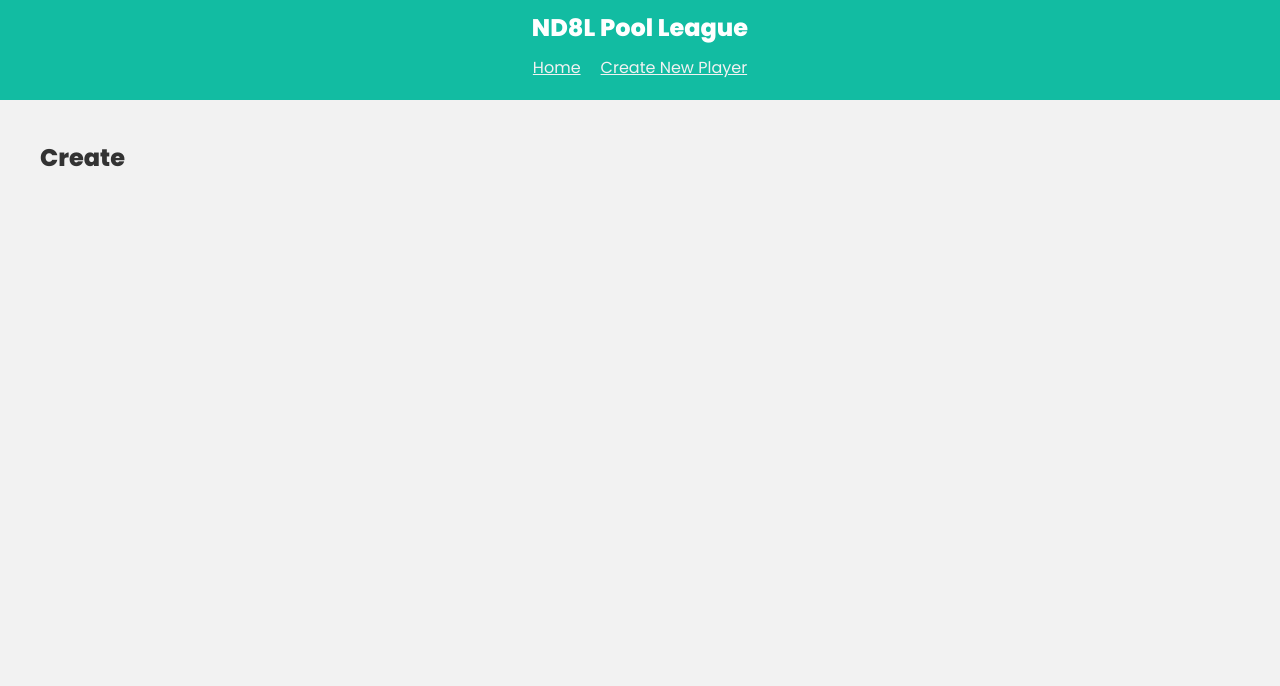
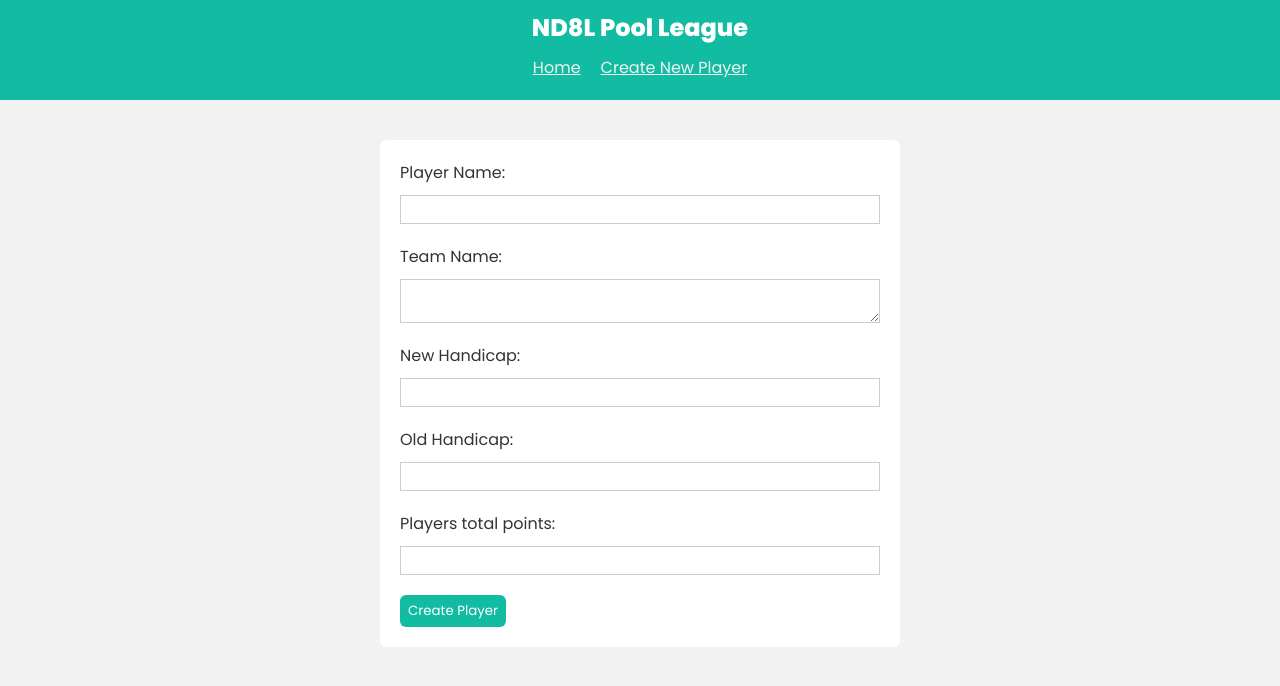
Before and after one commit to paco19692/ND8L_App_2023, a React (Create React App) app: page /create in a window 1280 px wide. Shown: the top 686 px of the page. Built offline with nearby package versions, Linux system fonts and the light colour scheme.

Commit message:
successfully added new record tut 4

```diff
--- a/src/index.css
+++ b/src/index.css
@@ -61,3 +61,29 @@ nav h1 {
   line-height: 0;
   text-align: center;
 }
+
+/* forms */
+form {
+  background: #fff;
+  padding: 20px;
+  max-width: 480px;
+  margin: 0 auto;
+  border-radius: 6px;
+}
+form input, form textarea {
+  display: block;
+  width: 100%;
+  padding: 6px;
+  box-sizing: border-box;
+  border: 1px solid #ccc;
+  margin: 10px 0 20px 0;
+}
+form button {
+  background: var(--primary);
+  color: #fff;
+  border: 0;
+  border-radius: 6px;
+  padding: 6px 8px;
+  font-family: "Poppins";
+  cursor: pointer;
+}
--- a/src/pages/Create.js
+++ b/src/pages/Create.js
@@ -1,9 +1,91 @@
+import { useState } from "react";
+import { useNavigate } from "react-router-dom";
+import supabase from "../config/supabaseClient";
+
 const Create = () => {
+  const navigate = useNavigate();
+
+  const [playername, setPlayername] = useState("");
+  const [teamname, setTeamname] = useState("");
+  const [Nhandicap, setNhandicap] = useState("");
+  const [Ohandicap, setOhandicap] = useState("");
+  const [Ptotalpoints, setPtotalpoints] = useState("");
+  const [formError, setFormError] = useState(null);
+
+  const handleSubmit = async (e) => {
+    e.preventDefault();
+
+    if (!playername || !teamname || !Nhandicap || !Ohandicap || !Ptotalpoints) {
+      setFormError("Please fill in all the fields correctly.");
+      return;
+    }
+
+    const { data, error } = await supabase
+      .from("players")
+      .insert([{ playername, teamname, Nhandicap, Ohandicap, Ptotalpoints }]);
+
+    if (error) {
+      console.log(error);
+      setFormError("Please fill in all the fields correctly.");
+    }
+
+    if (data) {
+      console.log(data);
+      setFormError(null);
+      navigate("/");
+    }
+
+    console.log(playername, teamname, Nhandicap, Ohandicap, Ptotalpoints);
+  };
+
   return (
     <div className="page create">
-      <h2>Create</h2>
+      <form onSubmit={handleSubmit}>
+        <label htmlFor="playername">Player Name:</label>
+        <input
+          type="text"
+          id="playername"
+          value={playername}
+          onChange={(e) => setPlayername(e.target.value)}
+        />
+
+        <label htmlFor="teamname">Team Name:</label>
+        <textarea
+          id="teamname"
+          value={teamname}
+          onChange={(e) => setTeamname(e.target.value)}
+        />
+
+        <label htmlFor="Nhandicap">New Handicap:</label>
+        <input
+          type="number"
+          id="Nhandicap"
+          value={Nhandicap}
+          onChange={(e) => setNhandicap(e.target.value)}
+        />
+
+        <label htmlFor="Ohandicap">Old Handicap:</label>
+        <input
+          type="number"
+          id="Ohandicap"
+          value={Ohandicap}
+          onChange={(e) => setOhandicap(e.target.value)}
+        />
+
+        <label htmlFor="Ptotalpoints">Players total points:</label>
+        <input
+          type="number"
+          id="Ptotalpoints"
+          value={Ptotalpoints}
+          onChange={(e) => setPtotalpoints(e.target.value)}
+        />
+
+        <button>Create Player</button>
+
+        {formError && <p className="error">{formError}</p>}
+      </form>
     </div>
-  )
-}
+  );
+};
 
-export default Create
+export default Create;
```
